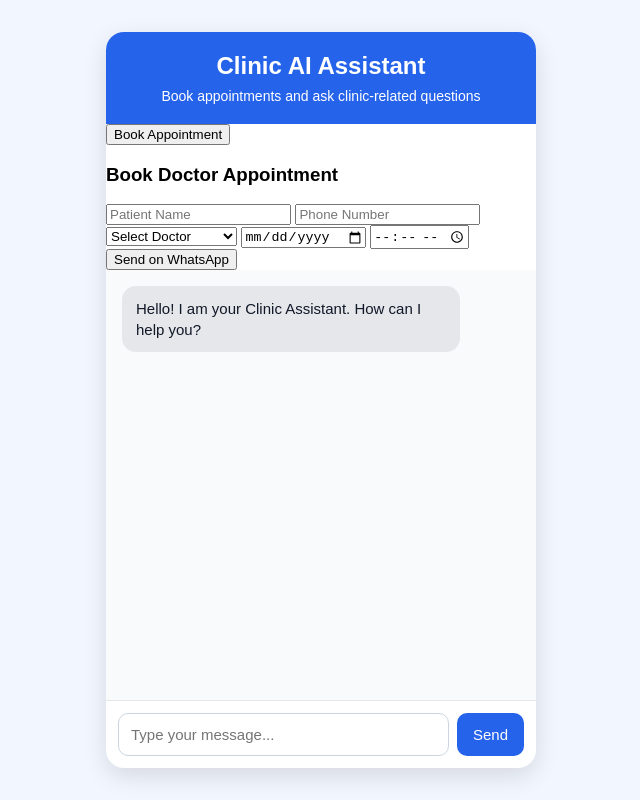
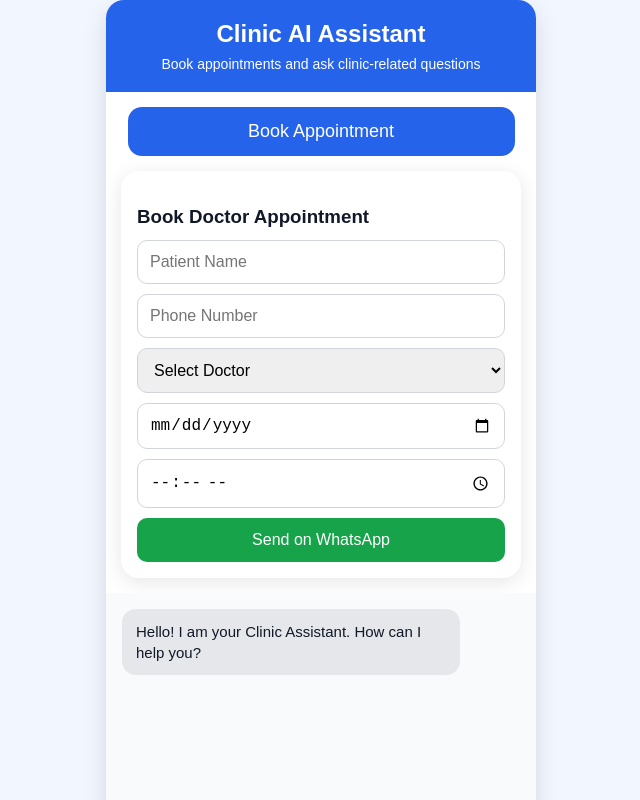
Before and after one commit to moryaabhijeet832-cpu/G, a website: page index.html in a window 1280 px wide. Both pictures are taken after a click on the button "Book Appointment". Shown: the top 800 px of the page, without its empty margins (319-959 px from the left). Drawn offline with Linux system fonts and the light colour scheme.

Commit message:
Add styles for book button and appointment form
Added styles for book button and appointment form.

```diff
--- a/style.css
+++ b/style.css
@@ -90,3 +90,48 @@ body {
   font-size: 15px;
   cursor: pointer;
 }
+.book-btn {
+  width: 90%;
+  padding: 14px;
+  background: #2563eb;
+  color: white;
+  border: none;
+  border-radius: 14px;
+  font-size: 18px;
+  margin: 15px auto;
+  display: block;
+  cursor: pointer;
+}
+
+.appointment-form {
+  background: white;
+  padding: 16px;
+  border-radius: 18px;
+  margin: 15px;
+  box-shadow: 0 4px 20px rgba(0,0,0,0.1);
+}
+
+.appointment-form h3 {
+  margin-bottom: 12px;
+  color: #111827;
+}
+
+.appointment-form input,
+.appointment-form select {
+  width: 100%;
+  padding: 12px;
+  margin-bottom: 10px;
+  border: 1px solid #d1d5db;
+  border-radius: 10px;
+  font-size: 16px;
+}
+
+.appointment-form button {
+  width: 100%;
+  padding: 13px;
+  background: #16a34a;
+  color: white;
+  border: none;
+  border-radius: 10px;
+  font-size: 16px;
+}
```
